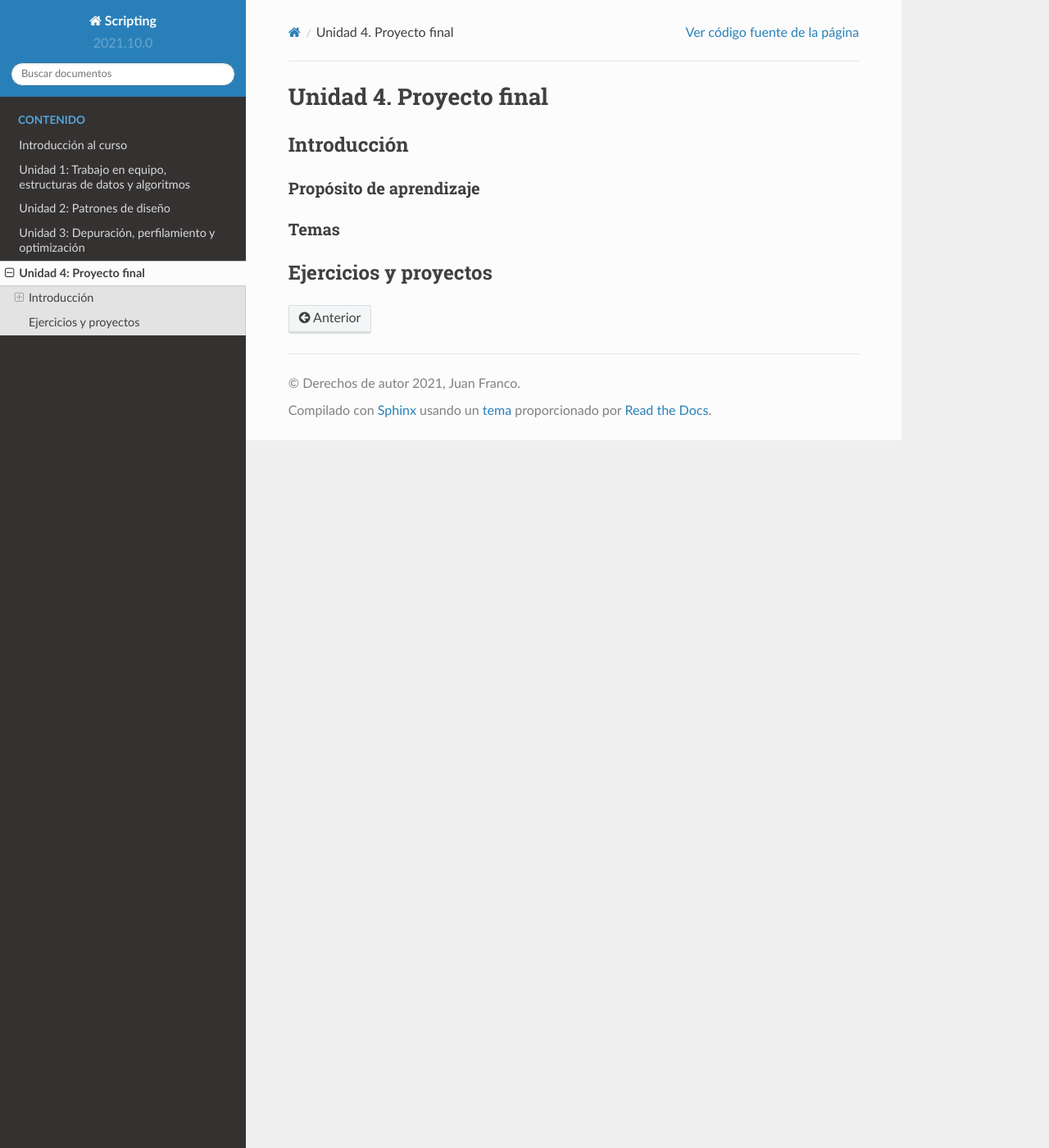
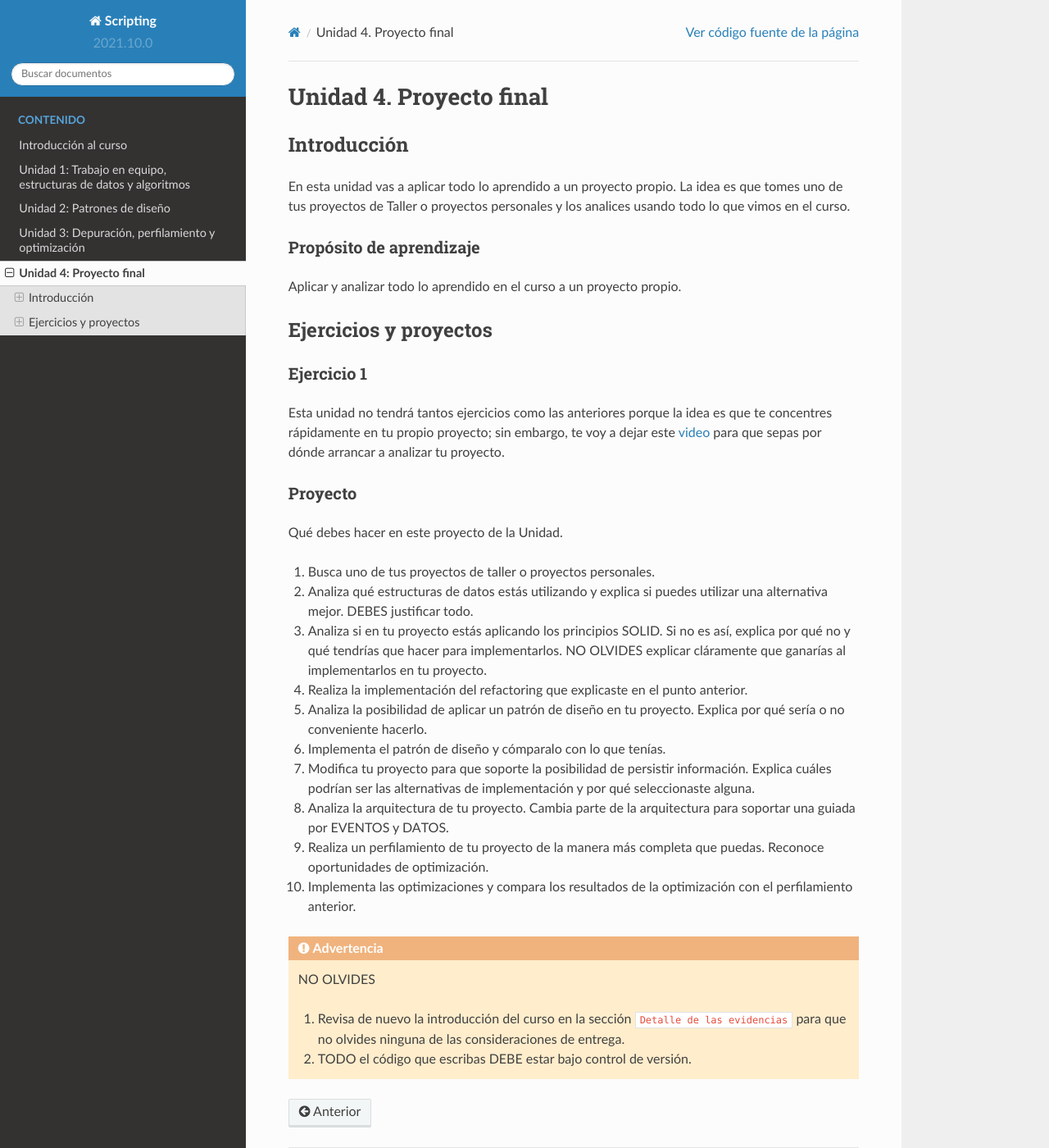
Before and after one commit to juanferfranco/scripting, a Sphinx documentation site: the page built from docs/_unidad4/unidad4.rst, in a window 1280 px wide and 1400 px high. Shown: the whole window at 82% size. Built offline with Sphinx 7.4.7 and the Read the Docs theme 2.0.0, drawn with Linux system fonts in a browser that asks for light colours.

Commit message:
Add Unit 4

```diff
--- a/docs/_unidad4/unidad4.rst
+++ b/docs/_unidad4/unidad4.rst
@@ -4,11 +4,58 @@ Unidad 4. Proyecto final
 Introducción
 --------------
 
+En esta unidad vas a aplicar todo lo aprendido a un proyecto propio. La idea
+es que tomes uno de tus proyectos de Taller o proyectos personales y los
+analices usando todo lo que vimos en el curso.
+
+
 Propósito de aprendizaje
 ^^^^^^^^^^^^^^^^^^^^^^^^^^
 
-Temas
-^^^^^^
+Aplicar y analizar todo lo aprendido en el curso a un proyecto propio.
+
 
 Ejercicios y proyectos
 ------------------------
+
+Ejercicio 1
+^^^^^^^^^^^^^
+
+Esta unidad no tendrá tantos ejercicios como las anteriores porque la idea es que
+te concentres rápidamente en tu propio proyecto; sin embargo, te voy a dejar este
+`video <https://youtu.be/FBSxvCEthfg>`__ para que sepas por dónde arrancar a analizar
+tu proyecto.
+
+Proyecto
+^^^^^^^^^
+
+Qué debes hacer en este proyecto de la Unidad.
+
+#. Busca uno de tus proyectos de taller o proyectos personales.
+#. Analiza qué estructuras de datos estás utilizando y explica si
+   puedes utilizar una alternativa mejor. DEBES justificar todo.
+#. Analiza si en tu proyecto estás aplicando los principios SOLID.
+   Si no es así, explica por qué no y qué tendrías que hacer para
+   implementarlos. NO OLVIDES explicar cláramente que ganarías al
+   implementarlos en tu proyecto.
+#. Realiza la implementación del refactoring que explicaste en el punto
+   anterior.
+#. Analiza la posibilidad de aplicar un patrón de diseño en tu proyecto.
+   Explica por qué sería o no conveniente hacerlo.
+#. Implementa el patrón de diseño y cómparalo con lo que tenías.
+#. Modifica tu proyecto para que soporte la posibilidad de
+   persistir información. Explica cuáles podrían ser las alternativas
+   de implementación y por qué seleccionaste alguna.
+#. Analiza la arquitectura de tu proyecto. Cambia parte de la arquitectura
+   para soportar una guiada por EVENTOS y DATOS.
+#. Realiza un perfilamiento de tu proyecto de la manera más completa
+   que puedas. Reconoce oportunidades de optimización.
+#. Implementa las optimizaciones y compara los resultados de la optimización
+   con el perfilamiento anterior.
+
+.. warning:: NO OLVIDES
+
+   #. Revisa de nuevo la introducción del curso en la sección
+      ``Detalle de las evidencias`` para que no olvides ninguna de las consideraciones
+      de entrega.
+   #. TODO el código que escribas DEBE estar bajo control de versión.
```
